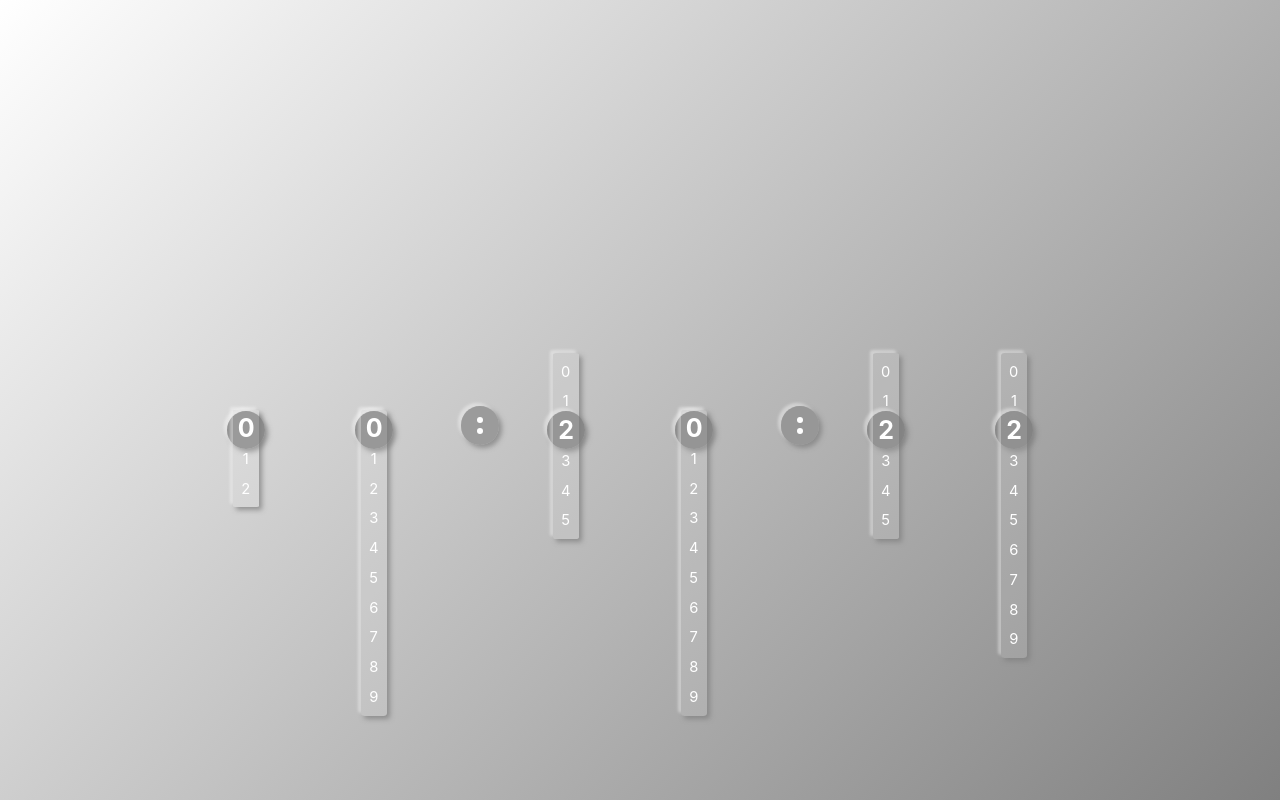
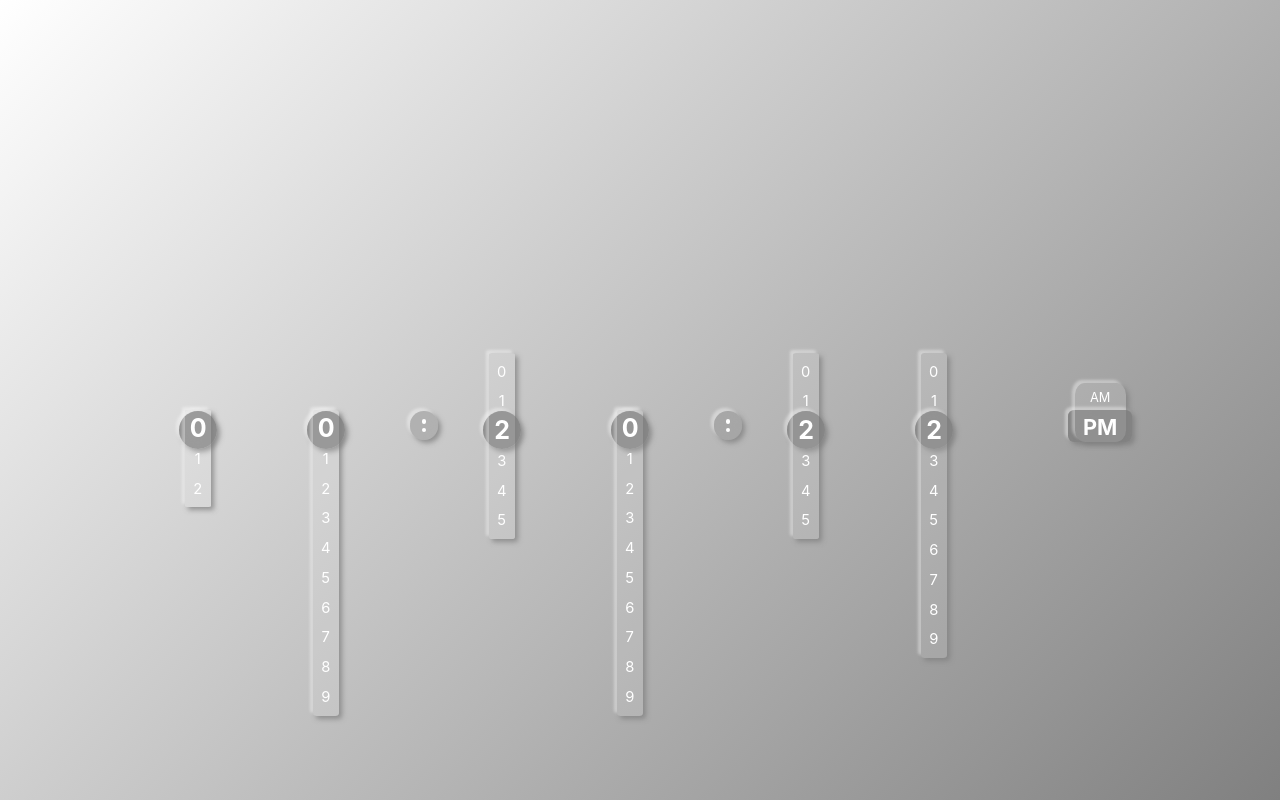
Before and after one commit to LucasVand/Neumorphic-Clock, a React (Vite) app: page / in a window 1280 px wide. Built offline with nearby package versions, Linux system fonts and the light colour scheme.

Commit message:
Added AM/PM

```diff
--- /dev/null
+++ b/src/AM/PM/ampm.css
@@ -0,0 +1,68 @@
+.apCont {
+    position: relative;
+    width: 10%;
+    min-width: 10%;
+    height: 90%;
+
+
+    display: flex;
+    align-items: center;
+    justify-content: center;
+}
+
+.apBG {
+    position: absolute;
+    left: 50%;
+    top: 50%;
+    width: 40%;
+
+
+    box-shadow: 3px 3px 5px rgba(128, 128, 128, 0.761),
+        -3px -3px 3px rgba(255, 255, 255, 0.412);
+    margin: 2%;
+
+    background-color: rgb(255, 255, 255, 0.10);
+
+    border-radius: 20%/20%;
+
+    display: flex;
+    align-items: center;
+    justify-content: center;
+    flex-direction: column;
+}
+
+.apText {
+    margin: 10%;
+    color: white;
+
+    transition: scale 0.5s;
+    font-size: 1.0vw;
+    user-select: none;
+}
+
+.apText.toggle {
+    scale: 1.7;
+    font-weight: 700;
+
+}
+
+.apCenter {
+    position: absolute;
+    top: 51.5%;
+    left: 47%;
+
+    background-color: rgba(125, 125, 125, 0.8);
+    backdrop-filter: blur(10px);
+
+    box-shadow: 3px 3px 5px rgba(128, 128, 128, 0.761),
+        -3px -3px 3px rgba(255, 255, 255, 0.412);
+
+    width: 50%;
+    aspect-ratio: 3/1.5;
+
+    border-radius: 10%/20%;
+
+    display: flex;
+    align-items: center;
+    justify-content: center;
+}
--- /dev/null
+++ b/src/AM/PM/ampm.tsx
@@ -0,0 +1,20 @@
+import './ampm.css'
+interface AMPMprops {
+    AM: boolean
+}
+function ampm(props: AMPMprops) {
+    return (
+        <>
+            <div className='apCont'>
+                <div className='apCenter'> </div>
+                <div className='apBG' style={{ top: `${51 + (props.AM ? -4 : 0.4)}%` }}>
+                    <p className={`apText ${!props.AM ? 'toggle' : ''}`}>AM</p>
+                    <p className={`apText ${props.AM ? 'toggle' : ''}`}>PM</p>
+                </div>
+
+            </div>
+        </>
+    )
+}
+
+export default ampm
--- a/src/App.tsx
+++ b/src/App.tsx
@@ -3,6 +3,7 @@ import { useState } from 'react'
 import './App.css'
 import Bar from './Bar/Bar'
 import Colon from './Colon/Colon'
+import AMPM from './AM/PM/ampm'
 
 function App() {
   const [date, setDate] = useState(new Date())
@@ -52,6 +53,13 @@ function App() {
     return n
   }
 
+  const AM = () => {
+    const h = date.getDate()
+
+    const a = h > 12 ? true : false
+    return a
+  }
+
 
   return (
     <>
@@ -71,6 +79,9 @@ function App() {
 
           <Bar number={5} selectedNumber={second1()}></Bar>
           <Bar number={9} selectedNumber={second2()}></Bar>
+
+          <AMPM AM={AM()}></AMPM>
+
           <div className='spacer'></div>
 
         </div>
--- a/src/Colon/Colon.css
+++ b/src/Colon/Colon.css
@@ -12,7 +12,7 @@
 }
 
 .outer {
-    background-color: rgba(144, 144, 144, 0.8);
+    background-color: rgba(144, 144, 144, 0.444);
     backdrop-filter: blur(10px);
 
     box-shadow: 3px 3px 5px rgba(128, 128, 128, 0.761),
@@ -30,8 +30,6 @@
 }
 
 .inner {
-
-
     width: 15%;
     min-width: 15%;
     aspect-ratio: 1/1;
```
